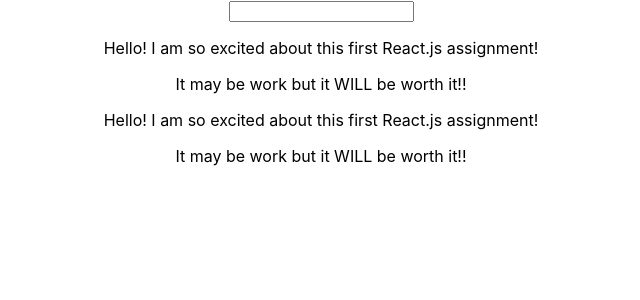
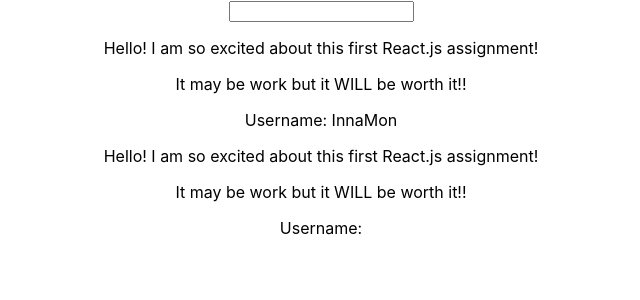
Before and after one commit to InnaMon/react-assignment-one, a React (Create React App) app: page / in a window 1280 px wide. Shown: the top 300 px of the page, without its empty margins (319-959 px from the left). Built offline with nearby package versions, Linux system fonts and the light colour scheme.

Commit message:
passed props info to UserOutput from App

```diff
--- a/src/App.js
+++ b/src/App.js
@@ -7,7 +7,7 @@ function App() {
   return (
     <div className="App">
     <UserInput />
-    <UserOutput />
+    <UserOutput userName={'InnaMon'}/>
     <UserOutput />
     </div>
   );
--- a/src/Components/UserOutput.js
+++ b/src/Components/UserOutput.js
@@ -1,10 +1,11 @@
 import React, { Component } from 'react';
 
-const UserOutput = () => {
+const UserOutput = (props) => {
     return (
         <div>
             <p>Hello! I am so excited about this first React.js assignment!</p>
             <p>It may be work but it WILL be worth it!!</p>
+            <p>Username: {props.userName}</p>
         </div>
     )
 }
```
